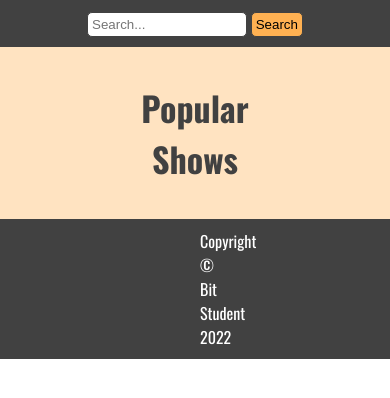
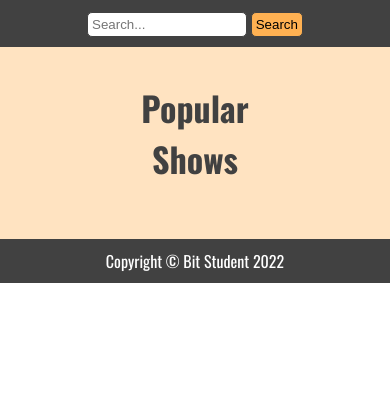
Before and after one commit to djooleee22/bit-show, a plain HTML site: page index.html in a window 390 px wide. Drawn offline with nearby package versions, Linux system fonts and the light colour scheme; no server answers.

Commit message:
Update style.css

```diff
--- a/style.css
+++ b/style.css
@@ -32,9 +32,10 @@ nav button {
   background-color: rgb(255, 177, 82);
 }
 main {
-  padding: 0 200px;
+  padding: 0 200px 20px 200px;
   padding-bottom: 50px;
   background-color: rgba(255, 177, 82, 0.356);
+  width: 100vw;
 }
 main h2 {
   text-align: center;
@@ -107,7 +108,7 @@ footer {
   }
 
   main {
-    padding: 0 120px;
+    padding: 0 120px 20px 120px;
   }
 }
 @media screen and (max-width: 800px) {
@@ -144,5 +145,8 @@ footer {
     .show-box {
       width: 85%;
     }
+    footer {
+      padding: 10px 50px;
+    }
   }
 }
```
